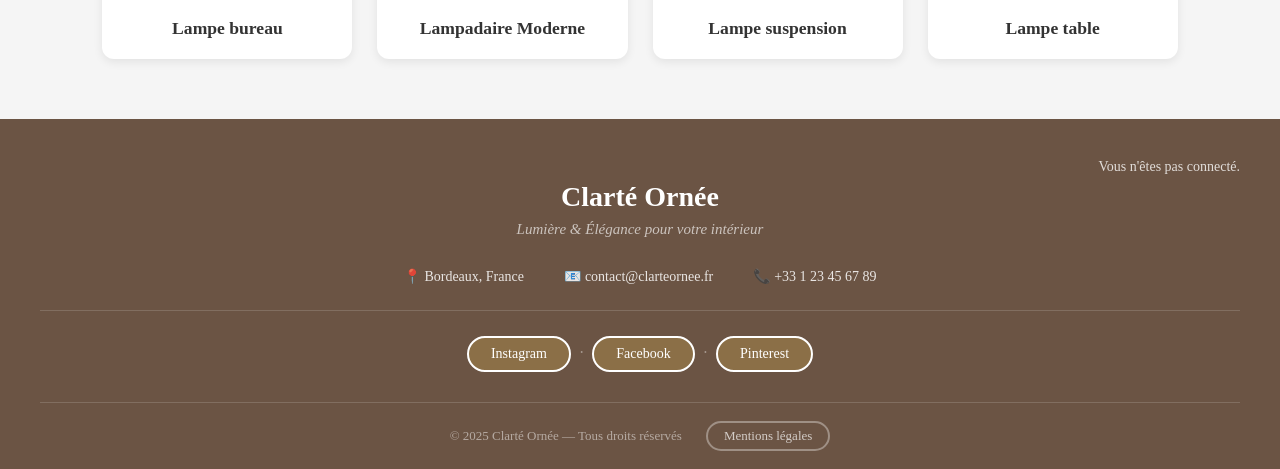
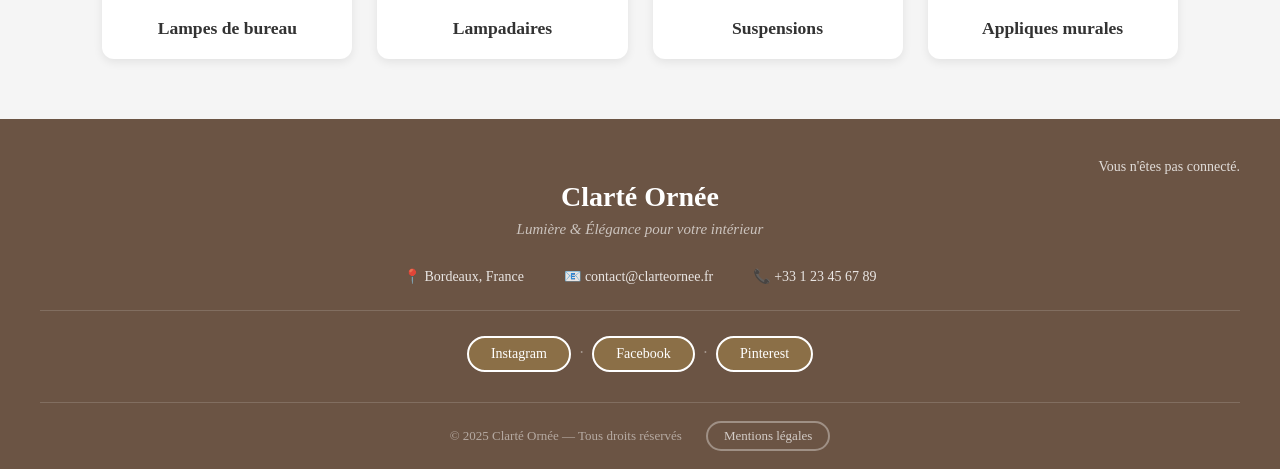
Before and after one commit to Made154/Clart--Orn-e-projet-tranversal, a PHP site: page / in a window 1280 px wide. Shown: the part 781-1250 px from the top of the page. Run offline with PHP 8.4, Linux system fonts and the light colour scheme; data comes from the database, SQL or seed files in the repository.

Commit message:
home/shop modif

```diff
--- a/assests/css/home.css
+++ b/assests/css/home.css
@@ -79,3 +79,7 @@
         grid-template-columns: 1fr;
     }
 }
+
+a{
+    text-decoration: none;
+}
--- a/views/pages/home.php
+++ b/views/pages/home.php
@@ -19,25 +19,25 @@
 
     <div class="grille-lampes">
 
-        <div class="carte-lampe">
-            <img src="https://encrypted-tbn0.gstatic.com/images?q=tbn:ANd9GcSxpBUHjm-0RwyLRVZztlFOgtpdheJBRHs7mA&s" alt="Lampe 1">
-            <h3>Lampe bureau </h3>
-        </div>
+    <a href="index.php?page=shop&category=1" class="carte-lampe">
+        <img src="https://encrypted-tbn0.gstatic.com/images?q=tbn:ANd9GcSxpBUHjm-0RwyLRVZztlFOgtpdheJBRHs7mA&s" alt="Lampe Bureau">
+        <h3>Lampes de bureau</h3>
+    </a>
 
-        <div class="carte-lampe">
-            <img src="https://encrypted-tbn0.gstatic.com/images?q=tbn:ANd9GcR943c55rGbhFX903Yt2WqAqF3zt69on-CJOQ&s" alt="Lampe 2">
-            <h3>Lampadaire Moderne</h3>
-        </div>
+    <a href="index.php?page=shop&category=2" class="carte-lampe">
+        <img src="https://encrypted-tbn0.gstatic.com/images?q=tbn:ANd9GcR943c55rGbhFX903Yt2WqAqF3zt69on-CJOQ&s" alt="Lampadaire">
+        <h3>Lampadaires</h3>
+    </a>
 
-        <div class="carte-lampe">
-            <img src="https://encrypted-tbn0.gstatic.com/images?q=tbn:ANd9GcSVaow9YeJmE7uIPjXkYwN7AbhySec1Y82uHw&s" alt="Lampe 3">
-            <h3>Lampe suspension</h3>
-        </div>
+    <a href="index.php?page=shop&category=3" class="carte-lampe">
+        <img src="https://encrypted-tbn0.gstatic.com/images?q=tbn:ANd9GcSVaow9YeJmE7uIPjXkYwN7AbhySec1Y82uHw&s" alt="Suspension">
+        <h3>Suspensions</h3>
+    </a>
 
-        <div class="carte-lampe">
-            <img src="https://encrypted-tbn0.gstatic.com/images?q=tbn:ANd9GcSwjSNTwEn59lMbR5XTMHttdCXjsjC6XVo1Eg&s" alt="Lampe 4">
-            <h3>Lampe table</h3>
-        </div>
+    <a href="index.php?page=shop&category=4" class="carte-lampe">
+        <img src="https://encrypted-tbn0.gstatic.com/images?q=tbn:ANd9GcSwjSNTwEn59lMbR5XTMHttdCXjsjC6XVo1Eg&s" alt="Murale">
+        <h3>Appliques murales</h3>
+    </a>
 
-    </div>
 </div>
+</div>
```
Also changed, not shown: views/pages/shop.php (+8 -1 lines).
